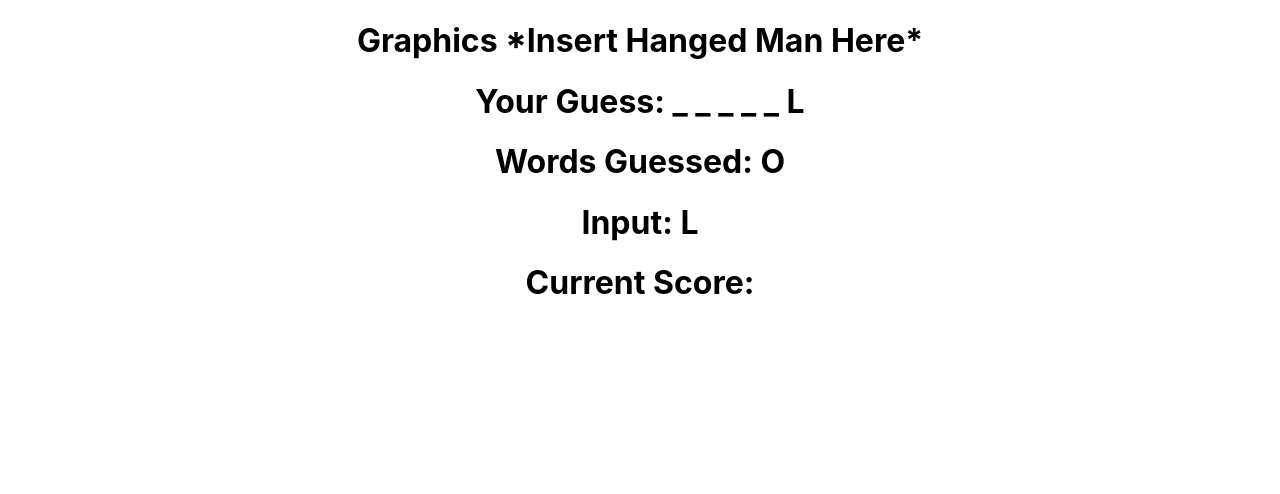
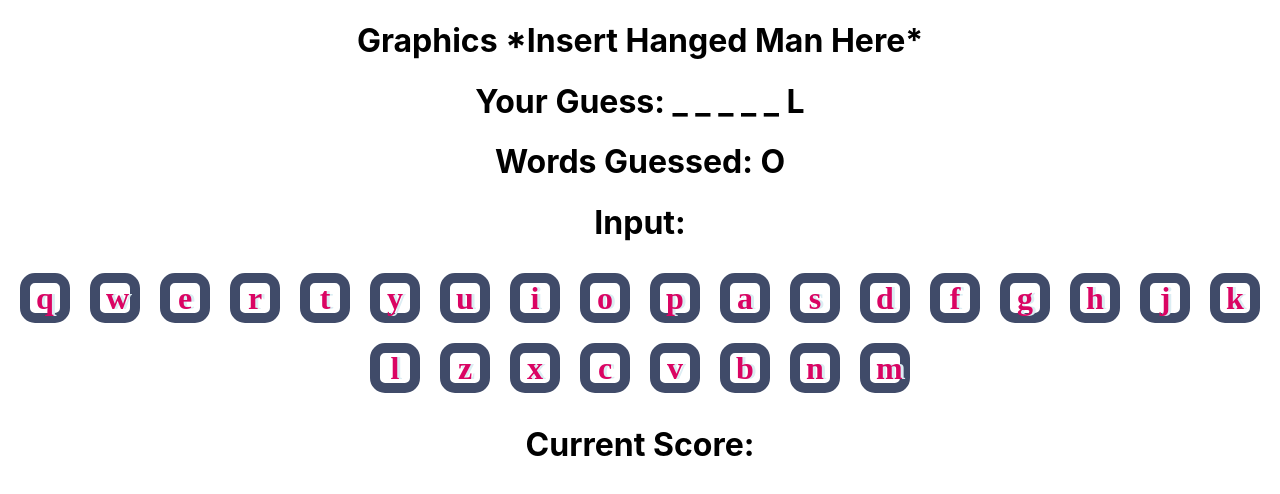
Before and after one commit to bxverley/tiktokcamp, a React (Create React App) app: page / in a window 1280 px wide. Shown: the top 494 px of the page. Built offline with nearby package versions, Linux system fonts and the light colour scheme.

Commit message:
Update InputSystem

```diff
--- a/src/components/InputSystem.js
+++ b/src/components/InputSystem.js
@@ -1,13 +1,43 @@
 //import stuff you need here
 //Tasking No. 4
+import { KeyboardEvent } from "react"
+import React, { useState, useEffect, } from 'react';
 
 
 export default function InputSystem() {
     //put any custom functions here
 
+    const [letter, setLetter] = useState(null);
+
+    const alphabet = "qwertyuiopasdfghjklzxcvbnm".split("");
+
+    function getLetterPressed(e) {
+      e.preventDefault();
+      console.log('Letter pressed: ' + e.key);
+      const letterPressed = e.key.toLowerCase();
+      if (alphabet.includes(letterPressed)) {
+        setLetter(letterPressed);
+      } else if ( (e.key==='Enter') && (letter != null) ) {
+        console.log("Send " + letter + " to redux");
+        setLetter(null);
+      }
+    }
+
+
+    useEffect(() => {
+      // button animation + sound effect
+      // other stuff
+    });
+
+
     return (
-      <div>
-          <h1>Input: L </h1>
+      <div tabIndex="0" onKeyDown={getLetterPressed}>
+          <h1>Input: {letter} </h1>
+          <div>
+            {alphabet.map((alphaLetter,index)=>{
+              return <button key={index} className={alphaLetter + " letter"} onClick={() => setLetter(alphaLetter) }>{alphaLetter}</button>
+            })}
+          </div>
       </div>
     )
 }
--- a/src/index.css
+++ b/src/index.css
@@ -11,3 +11,21 @@ code {
   font-family: source-code-pro, Menlo, Monaco, Consolas, 'Courier New',
     monospace;
 }
+
+.letter {
+  outline: none;
+  border: 10px solid #404B69;
+  font-size: 2rem;
+  font-family: 'Arvo', cursive;
+  line-height: 0;
+  font-weight: 600;
+  color: #DA0463;
+  text-shadow: 3px 0 #DBEDF3;
+  border-radius: 15px;
+  display: inline-block;
+  width: 50px;
+  height: 50px;
+  text-align: center;
+  margin: 10px;
+  background-color: white;
+}
```
